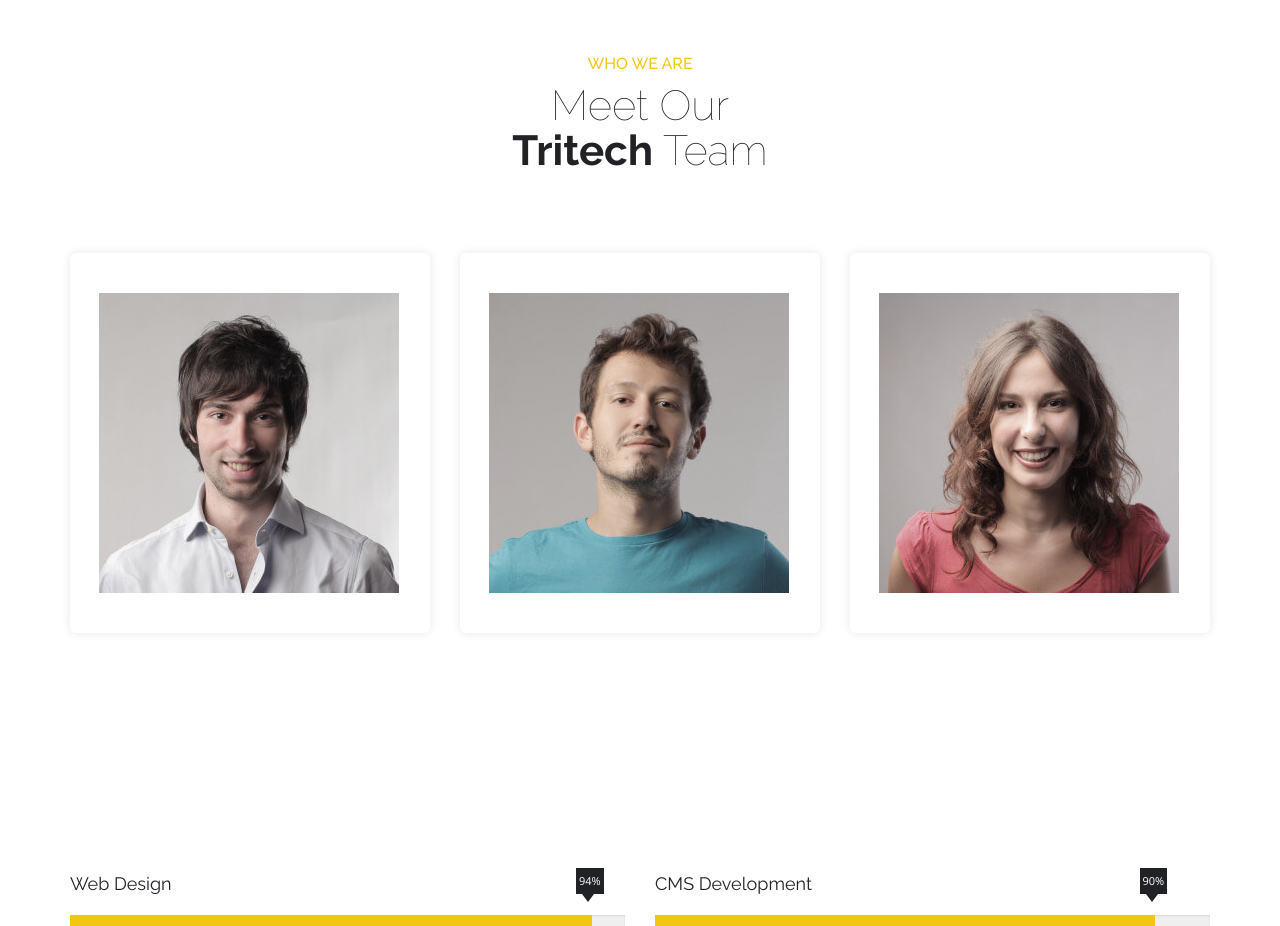
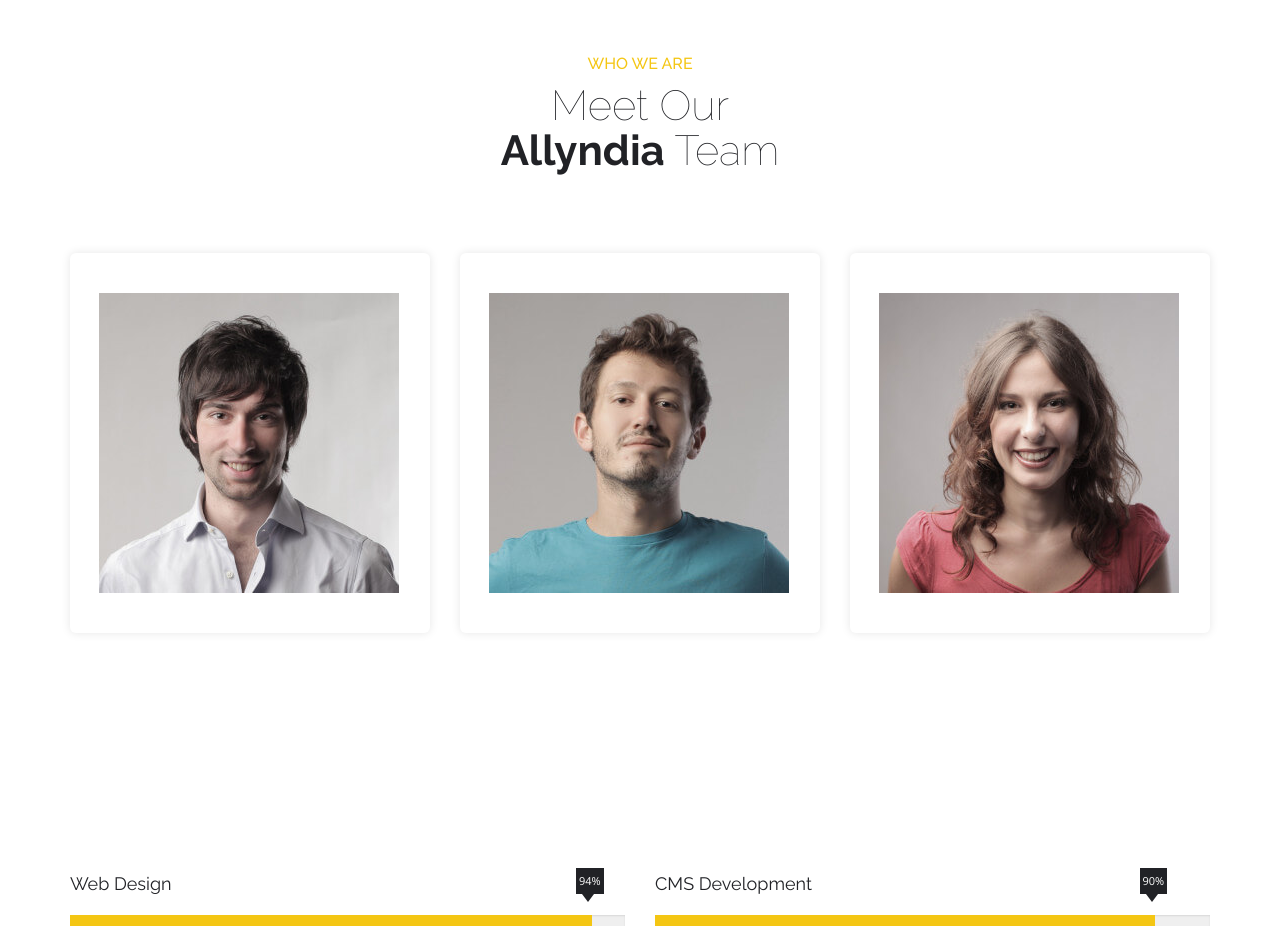
Before and after one commit to AnubhavKumarSingh99/allyndia, a plain HTML site: page index.html in a window 1280 px wide. Shown: the part 1220-2146 px from the top of the page. Drawn offline with nearby package versions, Linux system fonts and the light colour scheme; some packages are replaced by stand-ins of ours; animation ran at ten frames a second.

Commit message:
Update index.html
Hhh

```diff
--- a/index.html
+++ b/index.html
@@ -276,7 +276,7 @@
                     <div class="col-md-12 text-center wow slideInDown">
                         <div class="horizontal-heading">
                             <h5>Who We Are</h5>
-                            <h2>Meet Our<br><strong>Tritech</strong> Team</h2>
+                            <h2>Meet Our<br><strong>Allyndia</strong> Team</h2>
                         </div>
                     </div>
 
```
